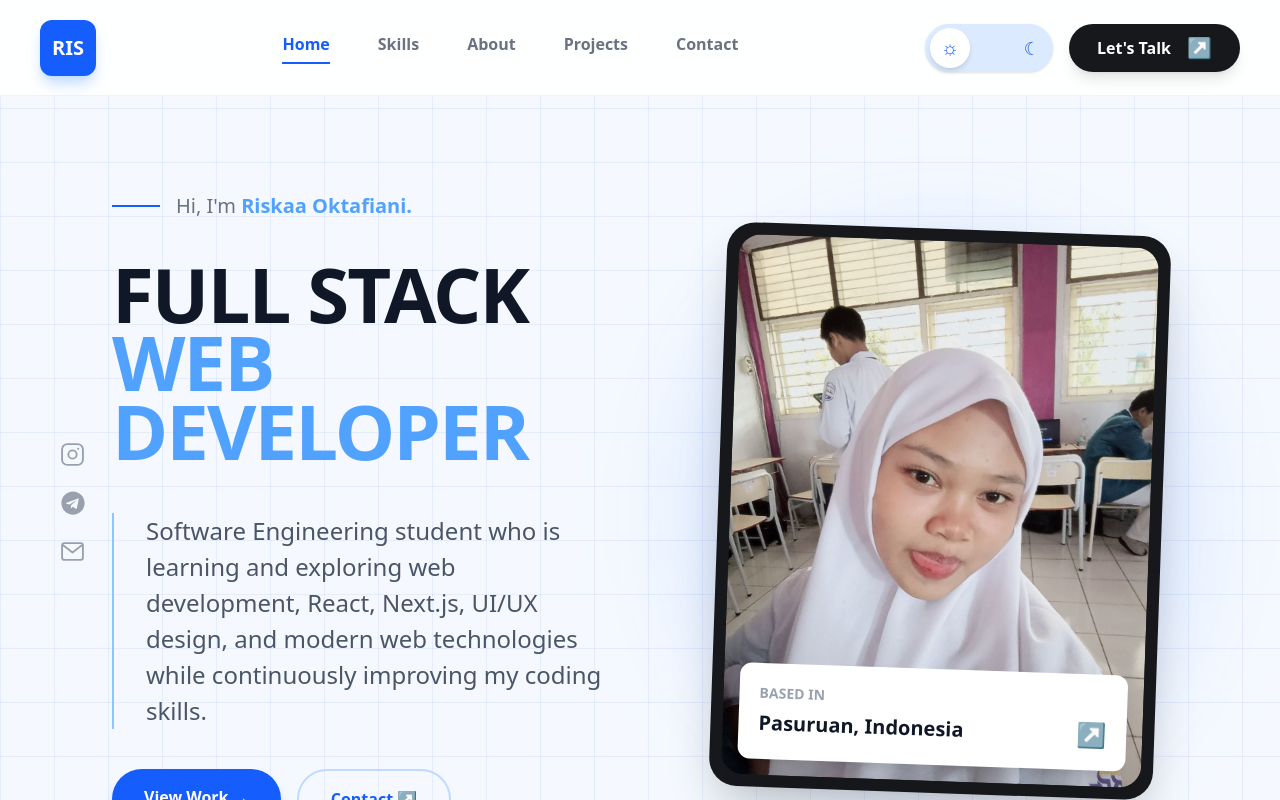
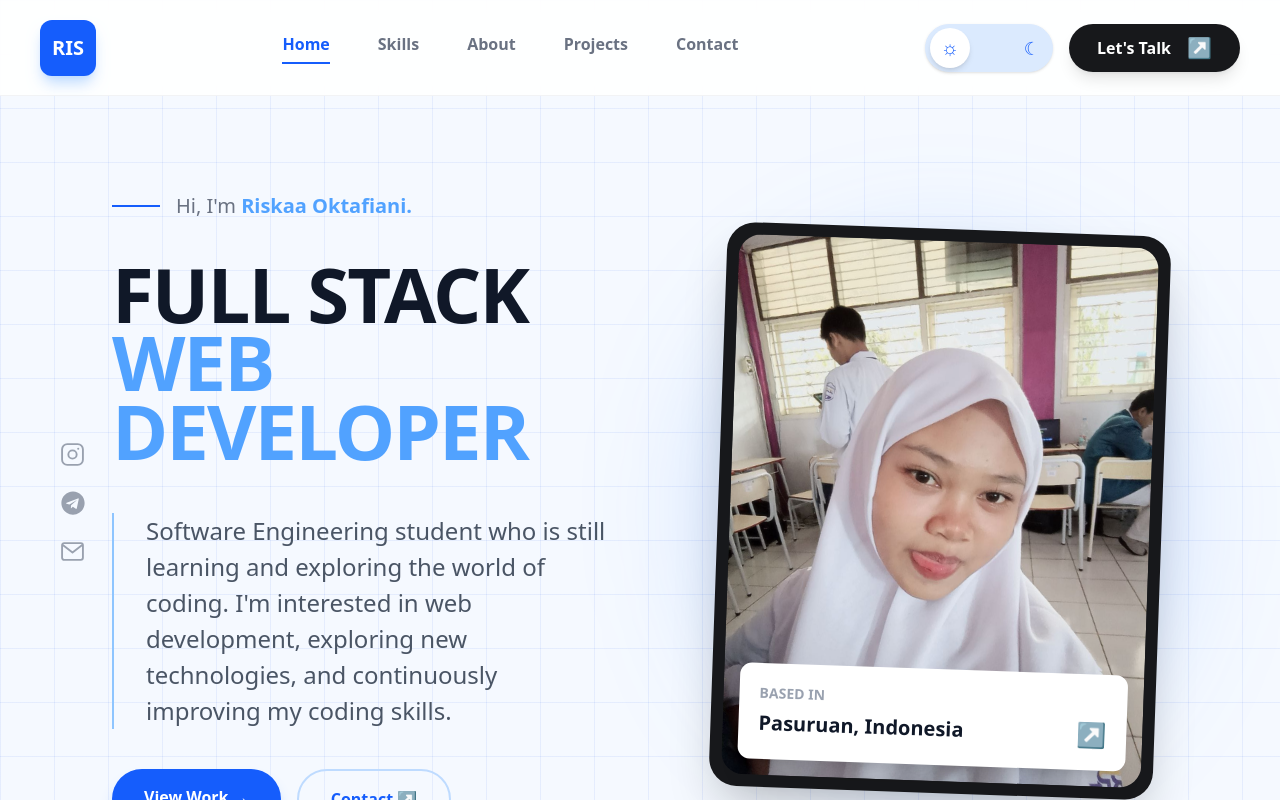
Before and after one commit to riskaoktafiani7065-hue/portofolio, a Next.js app: page / in a window 1280 px wide. Shown: the top 800 px of the page. Built offline with nearby package versions, Linux system fonts and the light colour scheme.

Commit message:
update hero and SEO description

```diff
--- a/src/app/layout.tsx
+++ b/src/app/layout.tsx
@@ -10,8 +10,7 @@ export const metadata: Metadata = {
     template: "%s | Riskaa Oktafiani",
   },
 
-  description:
-    "Portfolio Riskaa Oktafiani, siswi Rekayasa Perangkat Lunak yang tertarik pada web development, UI/UX design, dan teknologi.",
+  description: "Portfolio Riskaa Oktafiani, siswi SMKN 1 Pasuruan jurusan Rekayasa Perangkat Lunak yang tertarik pada web development dan teknologi.",
 
   keywords: [
   "Riskaa Oktafiani",
--- a/src/component/hero.tsx
+++ b/src/component/hero.tsx
@@ -118,9 +118,12 @@ export default function Hero() {
             <div className="mt-8 sm:mt-10 lg:mt-12">
 
               <p className="max-w-3xl border-l-2 border-blue-300 pl-4 text-base leading-7 text-gray-600 sm:pl-6 sm:text-xl sm:leading-8 md:pl-8 md:text-2xl md:leading-9 dark:border-blue-500 dark:text-gray-300">
-                Software Engineering student who is learning and exploring web
-                development, React, Next.js, UI/UX design, and modern web technologies
-                while continuously improving my coding skills.
+
+                Software Engineering student who is still learning and
+                exploring the world of coding. I&apos;m interested in web
+                development, exploring new technologies, and continuously
+                improving my coding skills.
+
               </p>
 
             </div>
```
